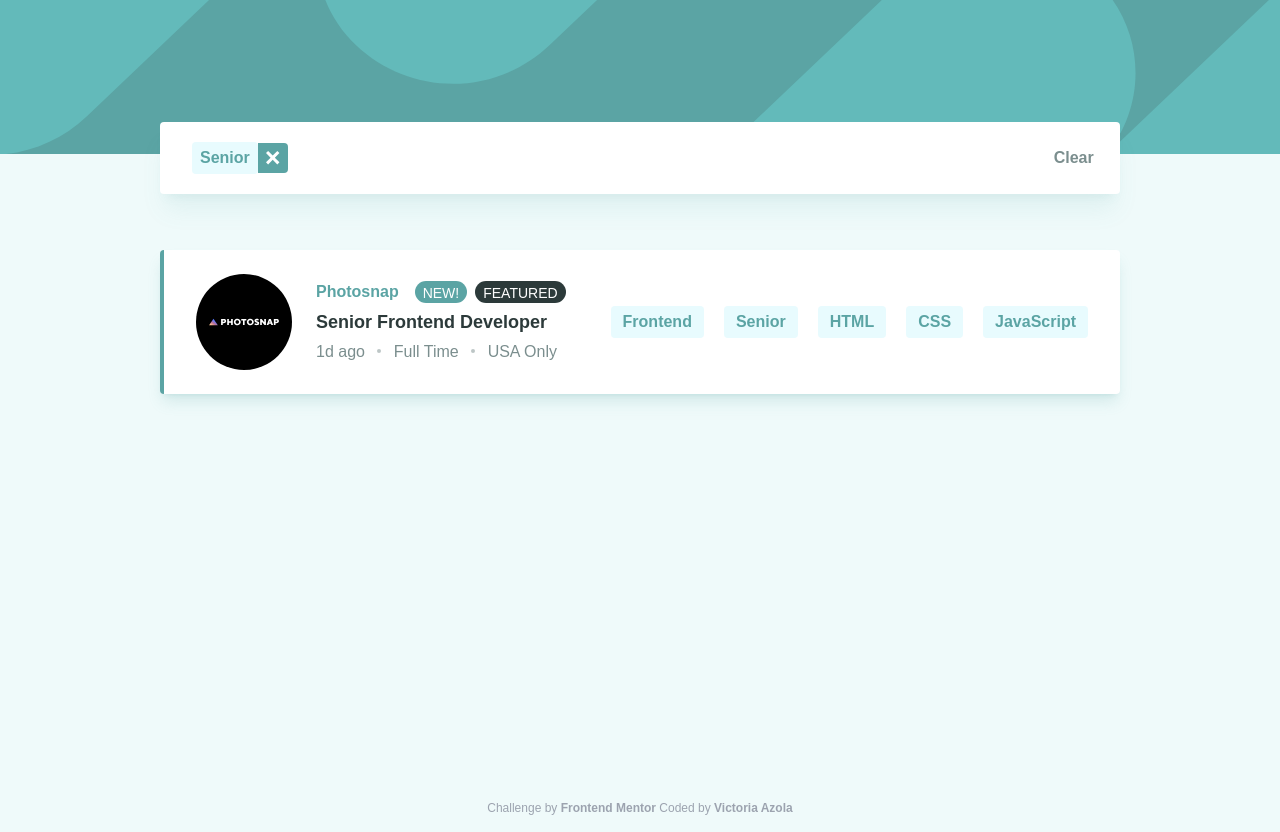
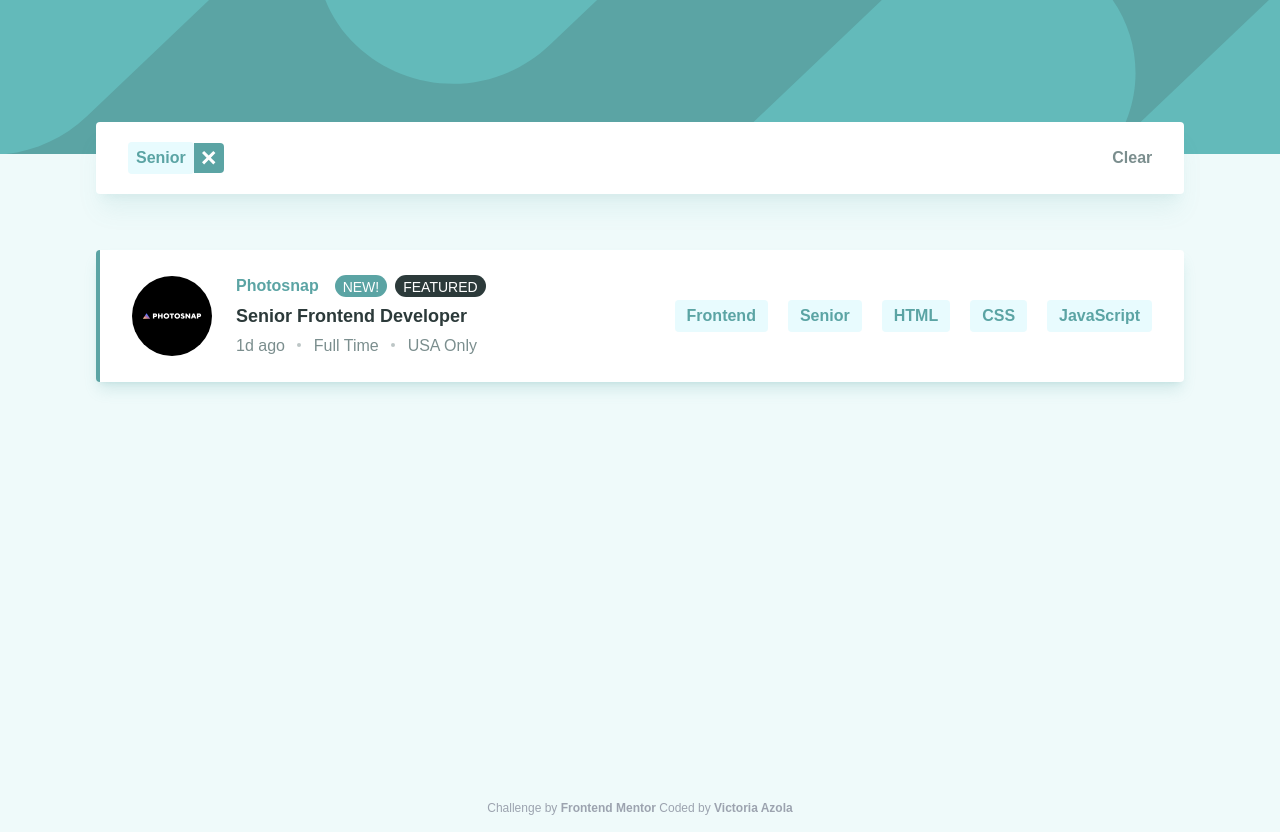
Before and after one commit to VickyAzola/JobListingsWithFiltering, a Vue app: page / in a window 1280 px wide. Both pictures are taken after a click on the button "Senior". Built offline with nearby package versions, Linux system fonts and the light colour scheme.

Commit message:
Add files via upload

```diff
--- a/src/App.vue
+++ b/src/App.vue
@@ -61,7 +61,7 @@ const filterStyle = 'bg-cyan-400/10 px-3 py-1 rounded hover:bg-DesaturatedDarkCy
     <header class="bg_header"></header>
 
 <!-- filterBox -->
-    <div v-show="filterBox == true" class="mt-[-2rem] mx-6 lg:mx-40">
+    <div v-show="filterBox == true" class="mt-[-2rem] px-6 md:px-16 lg:px-24 max-w-[80rem] lg:mx-auto">
       <section class="bg-white py-5 pl-5 lg:pl-8 lg:pr-2 shadow-xl shadow-DesaturatedDarkCyan/10 rounded flex justify-between pr-4 lg:grid lg:grid-cols-12">
         <div class="flex flex-row gap-y-2 gap-x-4 flex-wrap col-span-11">
           <div v-for="(filter, index) in filtersArr" class="flex items-center">
@@ -88,7 +88,7 @@ const filterStyle = 'bg-cyan-400/10 px-3 py-1 rounded hover:bg-DesaturatedDarkCy
 <!-- End filterBox -->
 
 <!-- Job listing -->
-    <section class="mx-6 lg:mx-40 mt-14">
+    <section class="px-6 md:px-16 lg:px-24 mt-14 max-w-[80rem] lg:mx-auto">
       <div v-for="jobData in Data" class="mb-12 lg:mb-6">
         <div
           v-if="passFilter(jobData)"
@@ -97,7 +97,7 @@ const filterStyle = 'bg-cyan-400/10 px-3 py-1 rounded hover:bg-DesaturatedDarkCy
           :class="[jobData.featured == true ? 'border-l-4 border-DesaturatedDarkCyan' : 'border-l-4 border-white']"
         >
           <div class="lg:flex lg:items-center lg:gap-x-6">
-          <img :src=jobData.logo class="w-14 lg:w-[6rem] absolute lg:static top-[-1.7rem] left-5" alt="logo" />
+          <img :src=jobData.logo class="w-14 lg:w-[5rem] absolute lg:static top-[-1.7rem] left-5" alt="logo" />
           <div class="min-w-max">
             <div class="flex items-center">
               <p class="text-DesaturatedDarkCyan font-bold mr-4">{{ jobData.company }}</p>
```
